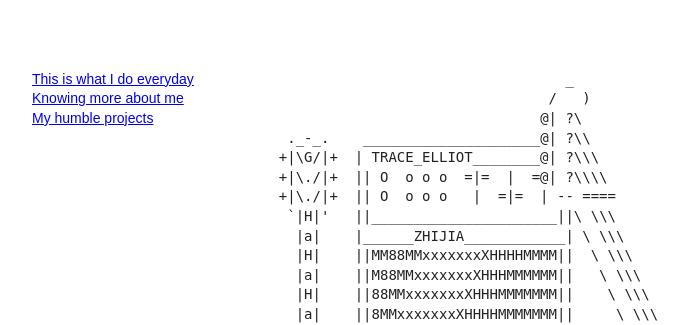
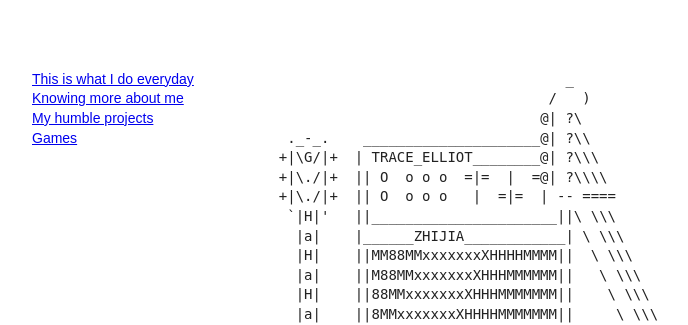
Before and after one commit to zhijiahu/blog, a Python web app: template templates/main.html in a window 1280 px wide. Shown: the part 37-362 px from the top of the page, without its empty margins (198-886 px from the left). Run offline with Jinja, Linux system fonts and the light colour scheme; the template is opened without the code that fills it, so the values that code supplies are empty.

Commit message:
Added games link which links to dart app in Heroku

```diff
--- a/main.py
+++ b/main.py
@@ -8,7 +8,7 @@ from projects.projects import *
 
 class MainHandler(BaseHandler):
 	def get(self):
-		self.render("main.html", css = "landing", title = "Hu Zhijia")
+		self.render("main.html", css = "landing", title = "Hu Zhijia", hostname = self.request.host)
 
 app = webapp2.WSGIApplication([	('/', MainHandler),
 								('/signup', SignupHandler),
--- a/templates/main.html
+++ b/templates/main.html
@@ -19,6 +19,11 @@
 			        My humble projects
 			    </div>
 			</a>
+      <a href="games.{{hostname}}">
+          <div class="nav">
+              Games
+          </div>
+      </a>
 		</div>
 		<div style="float:right">
 			<pre>
```
